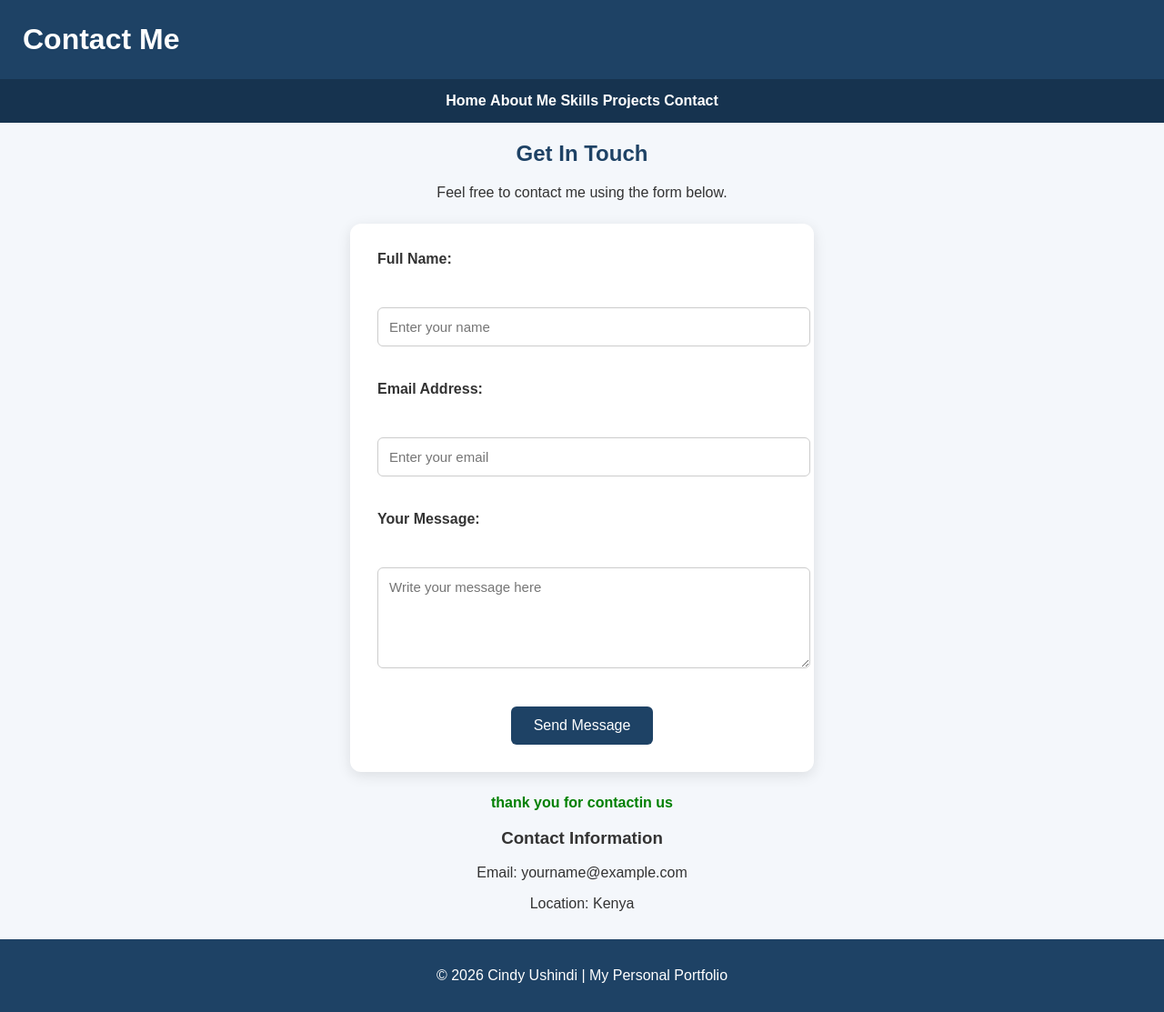
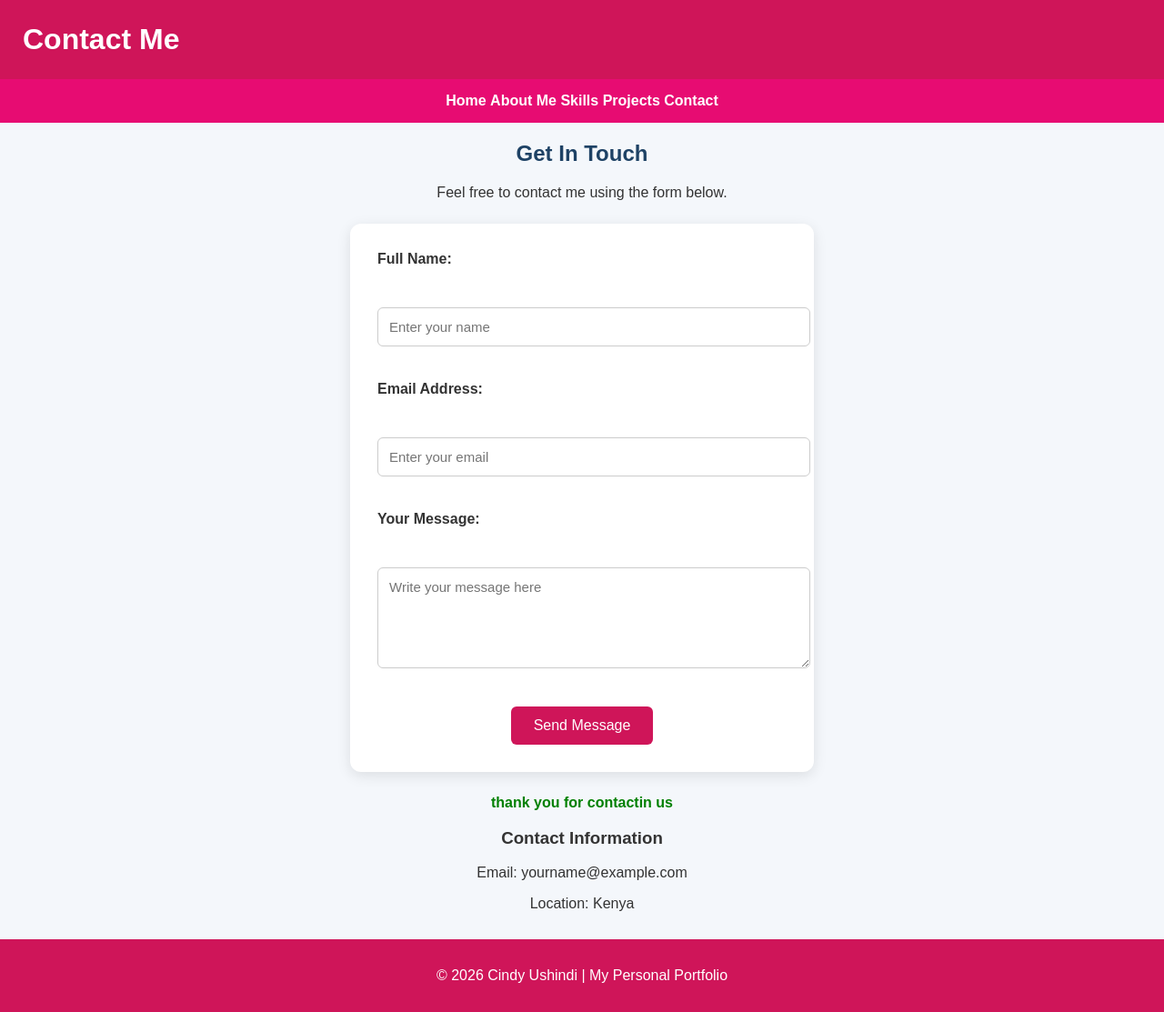
Before and after one commit to ushindi503/my-portfolio, a plain HTML site: page contact.html in a window 1280 px wide. Shown: the whole page at 91% size. Drawn offline with Linux system fonts and the light colour scheme.

Commit message:
Add files via upload

```diff
--- a/style.css
+++ b/style.css
@@ -6,7 +6,7 @@ body{
 }
 /*HEADER*/
 header{
-	background-color:#1e4265;
+	background-color:#cf1559;
 	color:white;
 	text-align:centre;
 	padding:25px;
@@ -18,7 +18,7 @@ header h1{
 }
 /*NAVIGATION*/
 nav{
-	background-color:#16334f;
+	background-color:#e70c72;
 	padding:15px;
 	text-align:center;
 }
@@ -29,7 +29,7 @@ nav a{
 	font-weight:bold;
 }
 nav a:hover{
-	color:#8ecae6;
+	color:#0da9f1;
 }
 /*MAIN CONTENT*/
 main{
@@ -48,7 +48,7 @@ main img{
 }
 /*FOOTER*/
 footer{
-	background-color:#1e4265;
+	background-color:#cf1559;
 	color:white;
 	text-align:center;
 	padding:15px;
@@ -89,7 +89,7 @@ form textarea {
 }
 
 form button {
-    background-color: #1e4265;
+    background-color: #cf1559;
     color: white;
     border: none;
     padding: 12px 25px;
```
